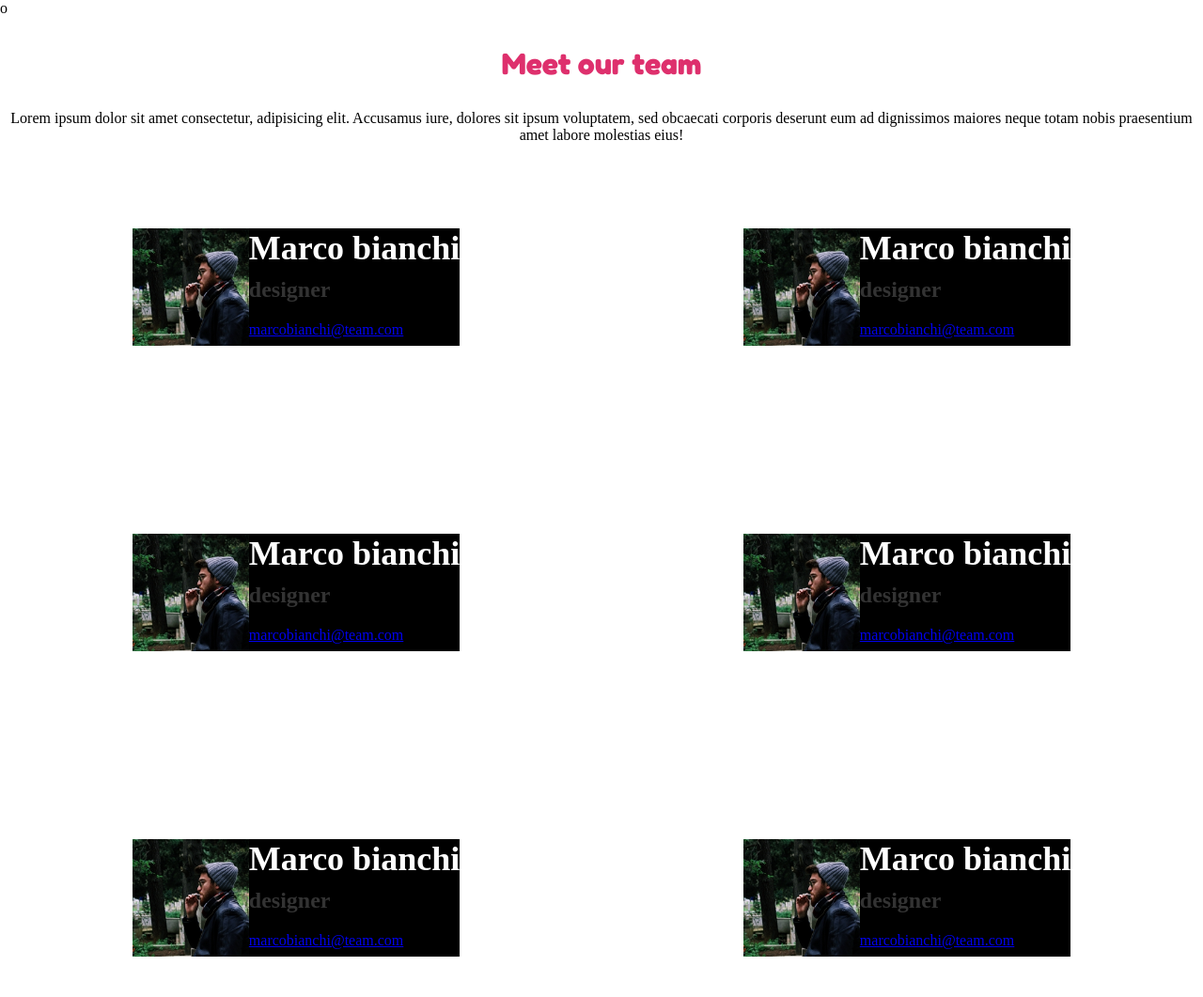
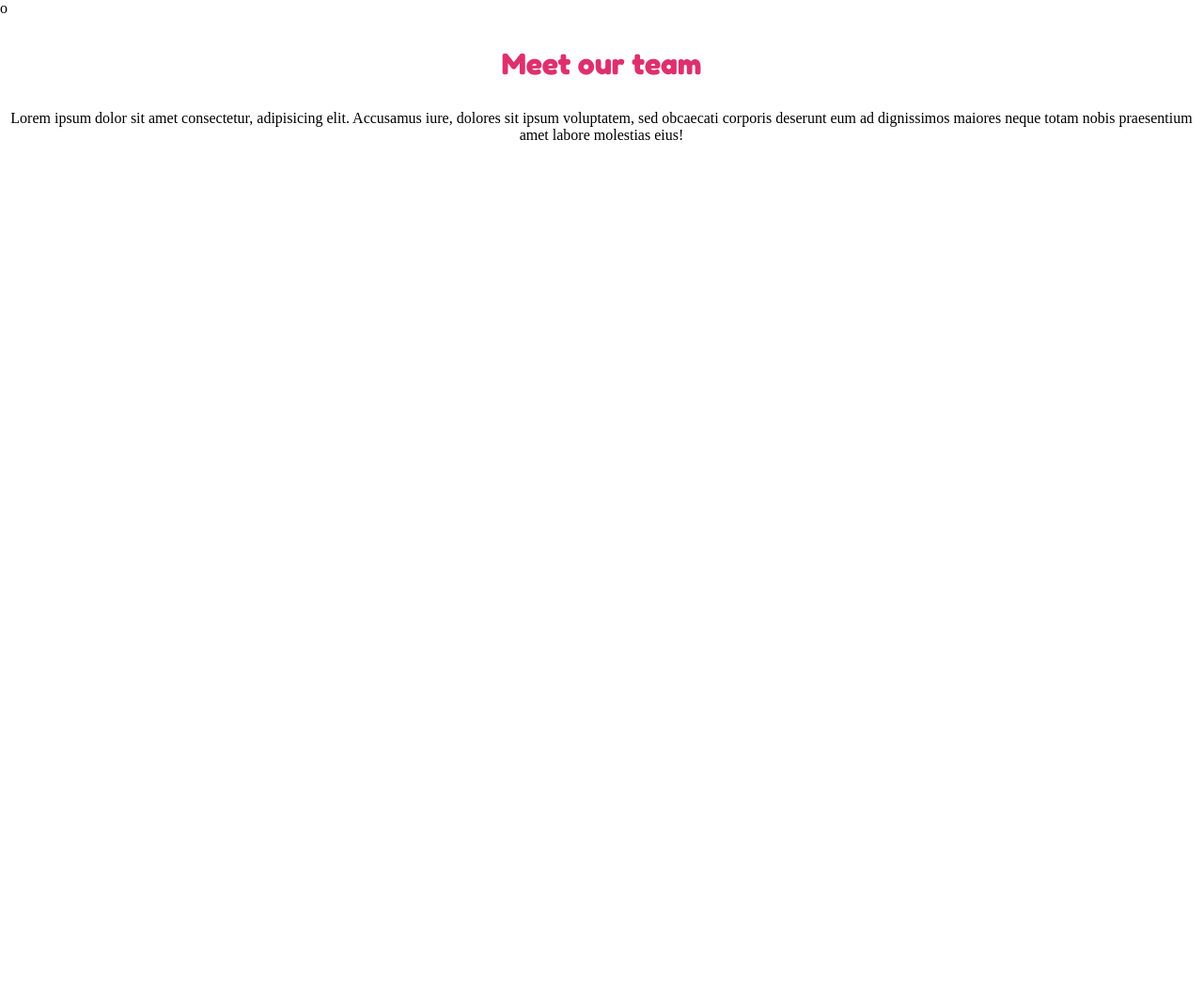
Before and after one commit to willymariino/js-our-team, a plain HTML site: page index.html in a window 1280 px wide. Shown: the whole page at 94% size. After the commit the page ends 800 px from the top, so only its background shows below. Drawn offline with Linux system fonts and the light colour scheme.

Commit message:
removed cards from html

```diff
--- a/index.html
+++ b/index.html
@@ -34,7 +34,7 @@ o
         <!-- contenitore delle card -->
         <div id="team-cards">
 
-            <div class="card-item">
+            <!-- <div class="card-item">
                 <div class="image-box">
                     <img src="img/male1.png" class="team-member-image" alt="">
                 </div>
@@ -51,102 +51,10 @@ o
 
                     <a href="#" class="button">marcobianchi@team.com</a>
                 </div>
-            </div>
-
-            <div class="card-item">
-                <div class="image-box">
-                    <img src="img/male1.png" class="team-member-image" alt="">
-                </div>
-                <div class="text-box">
-                    <h2>Marco bianchi</h2>
-                    <p>
-
-                        <strong> designer</strong> <br>
+            </div> -->
 
 
 
-
-                    </p>
-
-                    <a href="#" class="button">marcobianchi@team.com</a>
-                </div>
-            </div>
-
-            <div class="card-item">
-                <div class="image-box">
-                    <img src="img/male1.png" class="team-member-image" alt="">
-                </div>
-                <div class="text-box">
-                    <h2>Marco bianchi</h2>
-                    <p>
-
-                        <strong> designer</strong> <br>
-
-
-
-
-                    </p>
-
-                    <a href="#" class="button">marcobianchi@team.com</a>
-                </div>
-            </div>
-
-            <div class="card-item">
-                <div class="image-box">
-                    <img src="img/male1.png" class="team-member-image" alt="">
-                </div>
-                <div class="text-box">
-                    <h2>Marco bianchi</h2>
-                    <p>
-
-                        <strong> designer</strong> <br>
-
-
-
-
-                    </p>
-
-                    <a href="#" class="button">marcobianchi@team.com</a>
-                </div>
-            </div>
-
-            <div class="card-item">
-                <div class="image-box">
-                    <img src="img/male1.png" class="team-member-image" alt="">
-                </div>
-                <div class="text-box">
-                    <h2>Marco bianchi</h2>
-                    <p>
-
-                        <strong> designer</strong> <br>
-
-
-
-
-                    </p>
-
-                    <a href="#" class="button">marcobianchi@team.com</a>
-                </div>
-            </div>
-
-            <div class="card-item">
-                <div class="image-box">
-                    <img src="img/male1.png" class="team-member-image" alt="">
-                </div>
-                <div class="text-box">
-                    <h2>Marco bianchi</h2>
-                    <p>
-
-                        <strong> designer</strong> <br>
-
-
-
-
-                    </p>
-
-                    <a href="#" class="button">marcobianchi@team.com</a>
-                </div>
-            </div>
 
 
         </div>
```
